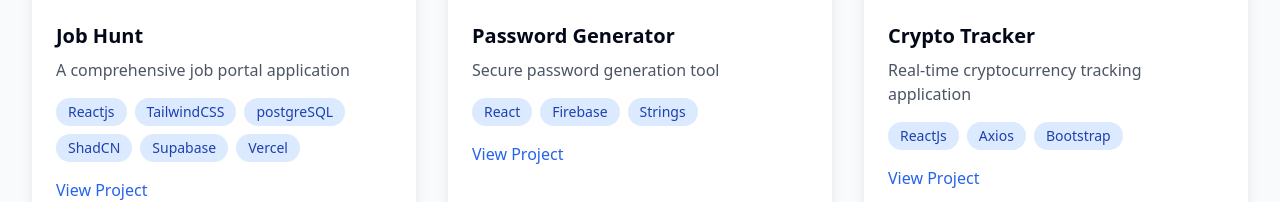
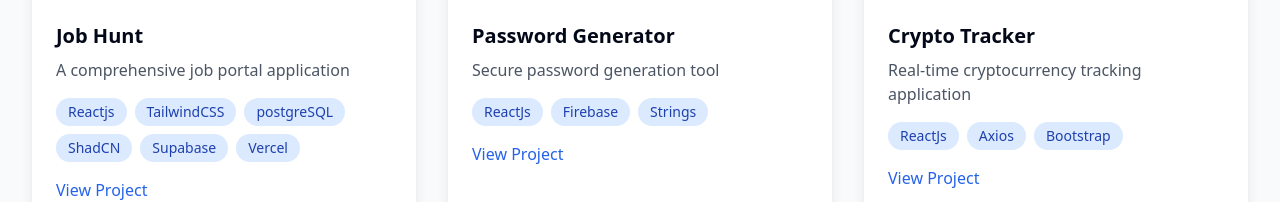
Before and after one commit to AvanishVadke/Mini-Portfolio, a React (Vite) app: page / in a window 1280 px wide. Shown: the part 1612-1814 px from the top of the page. Built offline with nearby package versions, Linux system fonts and the light colour scheme.

Commit message:
updated tags in Project.jsx

```diff
--- a/src/components/Projects.jsx
+++ b/src/components/Projects.jsx
@@ -20,7 +20,7 @@ const Projects = () => {
       category: "web",
       image: "/projects/passwordgen.png",
       description: "Secure password generation tool",
-      tags: ["React", "Firebase", "Strings"],
+      tags: ["ReactJs", "Firebase", "Strings"],
       liveLink: "https://password-generator-24427.web.app/"
     },
     {
```
